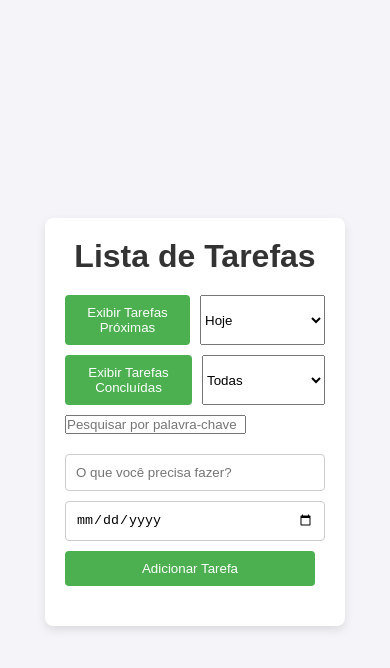
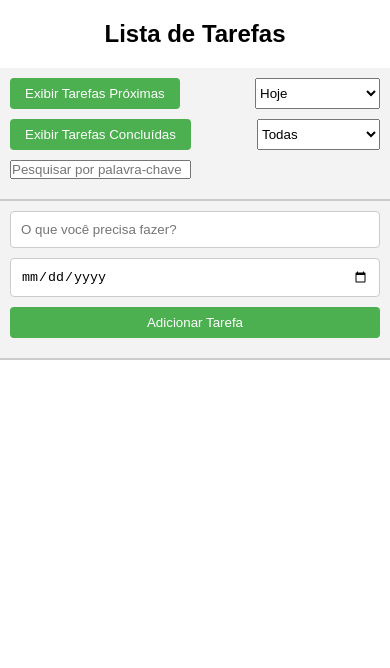
Before and after one commit to VilkerLopes/task-list, a plain HTML site: page index.html in a window 390 px wide. Drawn offline with Linux system fonts and the light colour scheme.

Commit message:
vesão 3, melhoramento para telas moveis, adicionamento de parte fixa e rolavel da telas, aumento de area para desk tops

```diff
--- a/css/style.css
+++ b/css/style.css
@@ -4,43 +4,61 @@
     box-sizing: border-box;
 }
 
+/* Ajusta a largura do contêiner */
 body {
     font-family: Arial, sans-serif;
-    background-color: #f4f4f9;
-    display: flex;
-    justify-content: center;
-    align-items: center;
-    height: 100vh;
+    margin: 0;
+    padding: 0;
+    box-sizing: border-box;
 }
 
+/* Contêiner principal */
 .container {
-    background-color: white;
-    border-radius: 8px;
-    box-shadow: 0 4px 10px rgba(0, 0, 0, 0.1);
-    padding: 20px;
-    width: 300px;
-    max-width: 100%;
+    display: flex;
+    flex-direction: column;
+    height: 100vh; /* Ocupa toda a altura da tela */
 }
 
+/* Título */
 h1 {
     text-align: center;
-    color: #333;
-    margin-bottom: 20px;
+    margin: 20px 0;
+}
+#task-list {
+    flex-grow: 1; /* Faz a lista de tarefas ocupar o espaço restante */
+    overflow-y: auto; /* Permite rolar verticalmente */
+    padding: 10px;
+    margin-top: 10px; /* Espaçamento após o formulário */
+    height: 100%; /* Garante que a lista ocupe o restante da tela */
 }
 
 #filters {
-    margin-bottom: 20px;
+    display: flex;
+    justify-content: space-between;
+    align-items: center;
+    padding: 10px;
+    background-color: #f3f3f3;
+    position: sticky;
+    top: 0; /* Fixa no topo */
+    z-index: 10;
+    border-bottom: 2px solid #ccc;
+}
+
+#task-form {
+    display: flex;
+    justify-content: space-between;
+    padding: 10px;
+    background-color: #f3f3f3;
+    position: sticky;
+    top: 50px; /* Distância do topo */
+    z-index: 10;
+    border-bottom: 2px solid #ccc;
 }
 
 .filter-group {
     display: flex;
     justify-content: space-between;
     margin-bottom: 10px;
-}
-
-#task-form {
-    display: flex;
-    flex-direction: column;
 }
 
 #task-input, #due-date {
@@ -126,21 +144,65 @@ span.completed {
     }
 }
 
-@media (max-width: 767px) {
-    .task-buttons {
+@media (max-width: 768px) {
+    body {
+        width: 100%;
+    }
+    container {
+        margin: 5%;
+    }
+    #modal .modal-content {
+        width: 90%;
+    }
+    #filters {
         flex-direction: column;
         align-items: flex-start;
     }
 
-    .task-info {
+    #task-form {
         flex-direction: column;
+        align-items: flex-start;
+    }
+
+    /* Ajustar o formulário para telas pequenas */
+    #task-form input,
+    #task-form button {
+        width: 100%;
+        margin-bottom: 10px;
+    }
+
+    /* Ajustar os filtros e botões para telas menores */
+    #filters .filter-group {
+        width: 100%;
+        margin-bottom: 10px;
+    }
+
+    /* Ajustar a lista de tarefas */
+    #task-list {
+        padding: 5px;
+    }
+
+    li {
+        padding: 8px;
+    }
+}
+
+/* Responsividade para telas muito pequenas (mobile) */
+@media (max-width: 480px) {
+    h1 {
+        font-size: 1.5em;
+    }
+
+    /* Reduzir os tamanhos dos botões para dispositivos móveis */
+    button {
+        padding: 8px 15px;
     }
 }
 /* Estilo para o modal */
 .modal {
     display: none; /* Escondido por padrão */
     position: fixed;
-    z-index: 1; /* Fica acima de outros conteúdos */
+    z-index: 9999; /* Fica acima de outros conteúdos */
     left: 0;
     top: 0;
     width: 100%;
--- a/js/script.js
+++ b/js/script.js
@@ -35,7 +35,7 @@ function renderTasks(tasksToRender = null) {
         taskElement.innerHTML = `
             <div class="task-info">
                 <span class="${task.completed ? 'completed' : ''}">${task.description}</span>
-                <span>Até: ${task.dueDate}</span>
+                <span>Até: ${formatDate(task.dueDate)}</span> <!-- Formata a data -->
             </div>
             <div class="task-buttons">
                 <button class="complete" onclick="toggleComplete(${index})">${task.completed ? 'Desmarcar' : 'Concluir'}</button>
@@ -46,6 +46,7 @@ function renderTasks(tasksToRender = null) {
         taskList.appendChild(taskElement);
     });
 }
+
 
 
 
@@ -173,6 +174,25 @@ function filterUpcomingTasks() {
     // Renderiza as tarefas filtradas
     renderFilteredTasks(filteredTasks);
 }
+// Função para formatar a data no formato "dia, mês, ano"
+function formatDate(dateString) {
+    const date = new Date(dateString); // Converte a string para um objeto Date
+
+    // Array com os nomes dos meses
+    const months = [
+        'Janeiro', 'Fevereiro', 'Março', 'Abril', 'Maio', 'Junho',
+        'Julho', 'Agosto', 'Setembro', 'Outubro', 'Novembro', 'Dezembro'
+    ];
+
+    // Obtém o dia, mês e ano
+    const day = date.getDate(); // Dia do mês
+    const month = months[date.getMonth()]; // Mês
+    const year = date.getFullYear(); // Ano
+
+    // Retorna a data formatada
+    return `${day}, ${month}, ${year}`;
+}
+
 
 // Função para exibir as tarefas concluídas
 function showCompletedTasks() {
```
